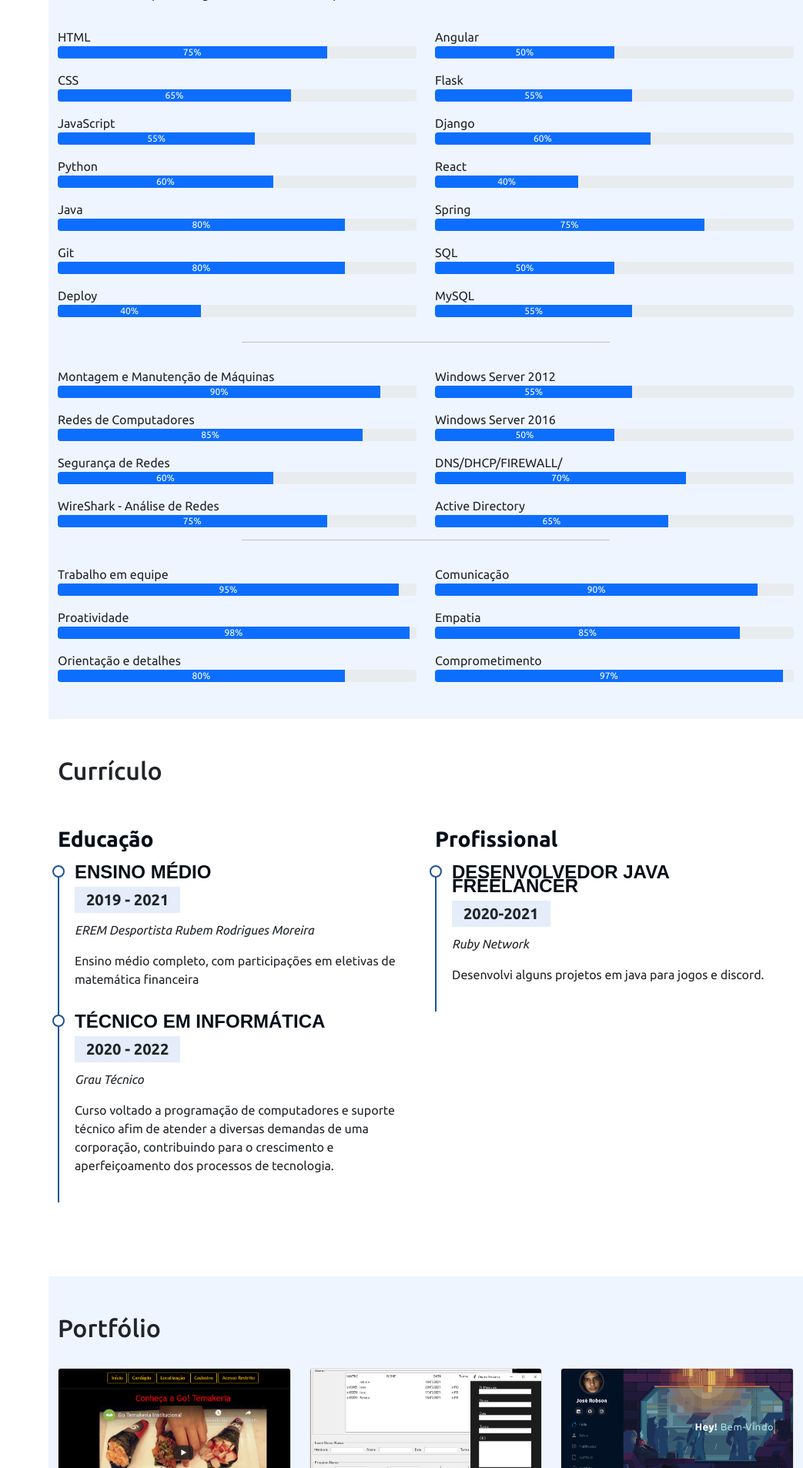
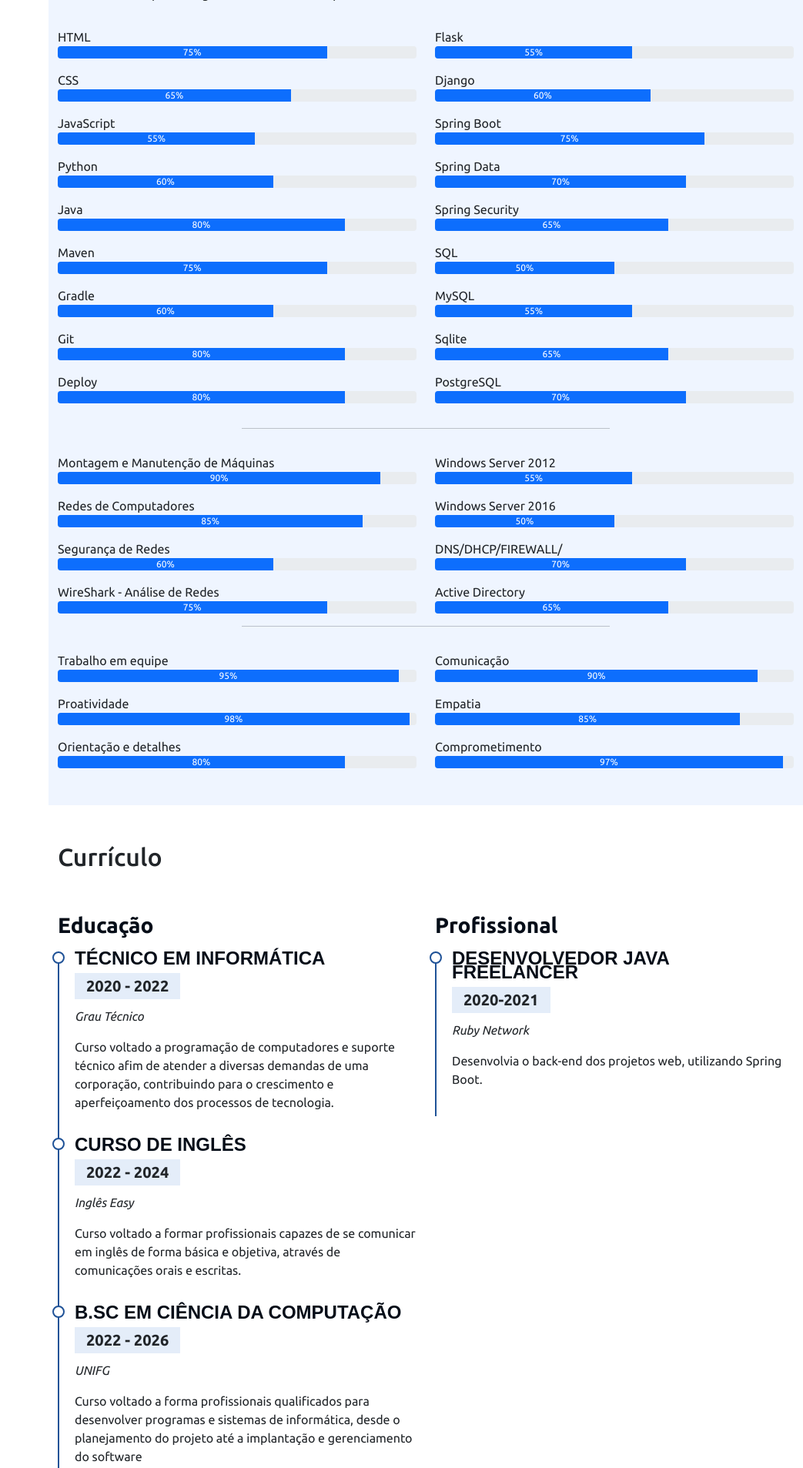
Before and after one commit to robinhosz/portfolio-responsa, a Flask app: page / in a window 1280 px wide. Shown: the part 1653-3560 px from the top of the page at 77% size, without its empty margins (237-1280 px from the left). Run offline with Flask 2, Linux system fonts and the light colour scheme; some libraries are stand-ins or nearby versions.

Commit message:
atualização da área de curriculo

```diff
--- a/templates/index.html
+++ b/templates/index.html
@@ -114,7 +114,7 @@
                                         </span>
                                     </li>
                                     <li class="list-group-item">
-                                        Idade: <span class="fw-lighter">18 Anos</span>
+                                        Idade: <span class="fw-lighter">19 Anos</span>
                                     </li>
                                     <li class="list-group-item">
                                         Cidade: <span class="fw-lighter"> Jaboatão dos Guararapes</span>
@@ -131,7 +131,7 @@
                                         Hobby: <span class="fw-lighter"> Basquete</span>
                                     </li>
                                     <li class="list-group-item">
-                                        Linguagem favorita: <span class="fw-lighter"> Python</span>
+                                        Linguagem favorita: <span class="fw-lighter"> Java</span>
                                     </li>
 
                                   </ul>
@@ -188,6 +188,18 @@
                             aria-valuenow="80" aria-valuemin="0" aria-valuemax="100">80%</div>
                           </div>
 
+                          <p class="mt-3 mb-0">Maven</p>
+                        <div class="progress">
+                            <div class="progress-bar" data-anime="left" role="progressbar" style="width: 75%;"
+                            aria-valuenow="75" aria-valuemin="0" aria-valuemax="100">75%</div>
+                          </div>
+
+                          <p class="mt-3 mb-0">Gradle</p>
+                        <div class="progress">
+                            <div class="progress-bar" data-anime="left" role="progressbar" style="width: 60%;"
+                            aria-valuenow="60" aria-valuemin="0" aria-valuemax="100">60%</div>
+                          </div>
+
                         <p class="mt-3 mb-0">Git</p>
                         <div class="progress">
                             <div class="progress-bar" data-anime="left" role="progressbar" style="width: 80%;"
@@ -195,18 +207,13 @@
                           </div>
                         <p class="mt-3 mb-0">Deploy</p>
                         <div class="progress mb-3">
-                            <div class="progress-bar" data-anime="left" role="progressbar" style="width: 40%;"
-                            aria-valuenow="40" aria-valuemin="0" aria-valuemax="100">40%</div>
+                            <div class="progress-bar" data-anime="left" role="progressbar" style="width: 80%;"
+                            aria-valuenow="80" aria-valuemin="0" aria-valuemax="100">80%</div>
                           </div>
 
                     </div>
 
                     <div class="col-md-6">
-                        <p class="mt-3 mb-0">Angular</p>
-                        <div class="progress">
-                            <div class="progress-bar" data-anime="left" role="progressbar" style="width: 50%;"
-                            aria-valuenow="50" aria-valuemin="0" aria-valuemax="100">50%</div>
-                          </div>
 
                           <p class="mt-3 mb-0">Flask</p>
                         <div class="progress">
@@ -220,17 +227,23 @@
                             aria-valuenow="60" aria-valuemin="0" aria-valuemax="100">60%</div>
                           </div>
 
-                          <p class="mt-3 mb-0">React</p>
-                        <div class="progress">
-                            <div class="progress-bar" data-anime="left" role="progressbar" style="width: 40%;"
-                            aria-valuenow="40" aria-valuemin="0" aria-valuemax="100">40%</div>
-                          </div>
-
-                          <p class="mt-3 mb-0">Spring</p>
+                          <p class="mt-3 mb-0">Spring Boot</p>
                         <div class="progress">
                             <div class="progress-bar" data-anime="left" role="progressbar" style="width: 75%;"
                             aria-valuenow="75" aria-valuemin="0" aria-valuemax="100">75%</div>
                           </div>
+
+                          <p class="mt-3 mb-0">Spring Data</p>
+                          <div class="progress">
+                              <div class="progress-bar" data-anime="left" role="progressbar" style="width: 70%;"
+                              aria-valuenow="70" aria-valuemin="0" aria-valuemax="100">70%</div>
+                            </div>
+
+                            <p class="mt-3 mb-0">Spring Security</p>
+                          <div class="progress">
+                              <div class="progress-bar" data-anime="left" role="progressbar" style="width: 65%;"
+                              aria-valuenow="65" aria-valuemin="0" aria-valuemax="100">65%</div>
+                            </div>
 
                           <p class="mt-3 mb-0">SQL</p>
                         <div class="progress">
@@ -244,6 +257,17 @@
                             aria-valuenow="55" aria-valuemin="0" aria-valuemax="100">55%</div>
                           </div>
 
+                          <p class="mt-3 mb-0">Sqlite</p>
+                        <div class="progress">
+                            <div class="progress-bar" data-anime="left" role="progressbar" style="width: 65%;"
+                            aria-valuenow="65" aria-valuemin="0" aria-valuemax="100">65%</div>
+                          </div>
+
+                          <p class="mt-3 mb-0">PostgreSQL</p>
+                        <div class="progress">
+                            <div class="progress-bar" data-anime="left" role="progressbar" style="width: 70%;"
+                            aria-valuenow="70" aria-valuemin="0" aria-valuemax="100">70%</div>
+                          </div>
                     </div>
 
                  </div>
@@ -374,14 +398,6 @@
                         <h3 class="cv-title">Educação</h3>
 
                         <div class="cv-item" data-anime="up">
-                            <h4>Ensino Médio</h4>
-                            <h5>2019 - 2021</h5>
-                            <p><em>EREM Desportista Rubem Rodrigues Moreira</em></p>
-                            <p>Ensino médio completo, com participações em eletivas de matemática financeira</p>
-
-                        </div>
-
-                        <div class="cv-item" data-anime="up">
                             <h4>Técnico em informática</h4>
                             <h5>2020 - 2022</h5>
                             <p><em>Grau Técnico</em></p>
@@ -392,16 +408,40 @@
 
                         </div>
 
+                        <div class="cv-item" data-anime="up">
+                          <h4>Curso de Inglês</h4>
+                          <h5>2022 - 2024</h5>
+                          <p><em>Inglês Easy</em></p>
+                          <p>Curso voltado a formar profissionais capazes de
+                            se comunicar em inglês de forma básica e
+                            objetiva, através de comunicações orais e
+                            escritas.
+                          </p>
+
+                      </div>
+
+                        <div class="cv-item" data-anime="up">
+                          <h4>B.Sc em Ciência da Computação</h4>
+                          <h5>2022 - 2026</h5>
+                          <p><em>UNIFG</em></p>
+                          <p>Curso voltado a forma profissionais qualificados
+                            para desenvolver programas e sistemas de
+                            informática, desde o planejamento do projeto até
+                            a implantação e gerenciamento do software
+                          </p>
+
+                      </div>
+
                     </div>
 
                     <div class="col-md-6">
                         <h3 class="cv-title">Profissional</h3>
 
                         <div class="cv-item" data-anime="up">
-                            <h4>Desenvolvedor Java freelancer</h4>
+                            <h4>Desenvolvedor Java Freelancer</h4>
                             <h5>2020-2021</h5>
                             <p><em>Ruby Network</em></p>
-                            <p>Desenvolvi alguns projetos em java para jogos e discord.
+                            <p>Desenvolvia o back-end dos projetos web, utilizando Spring Boot.
                             </p>
 
                         </div>
@@ -409,7 +449,11 @@
 
                     </div>
 
+
+
                 </div>
+                <br><br>
+                <center><a id="btn-curriculo" class="btn btn-primary" href="/static/img/RobsonCurriculoDev.pdf" download="Curriculo_Robson" role="button">Baixe meu Currículo</a></center>
 
             </div>
 
```
Also changed, not shown: 1 other file.
